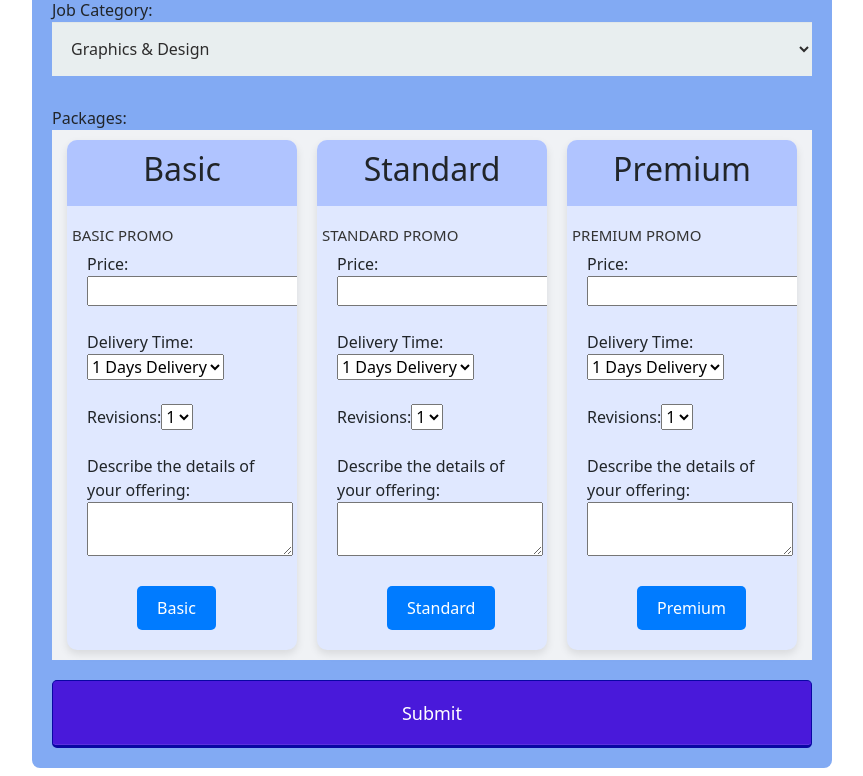
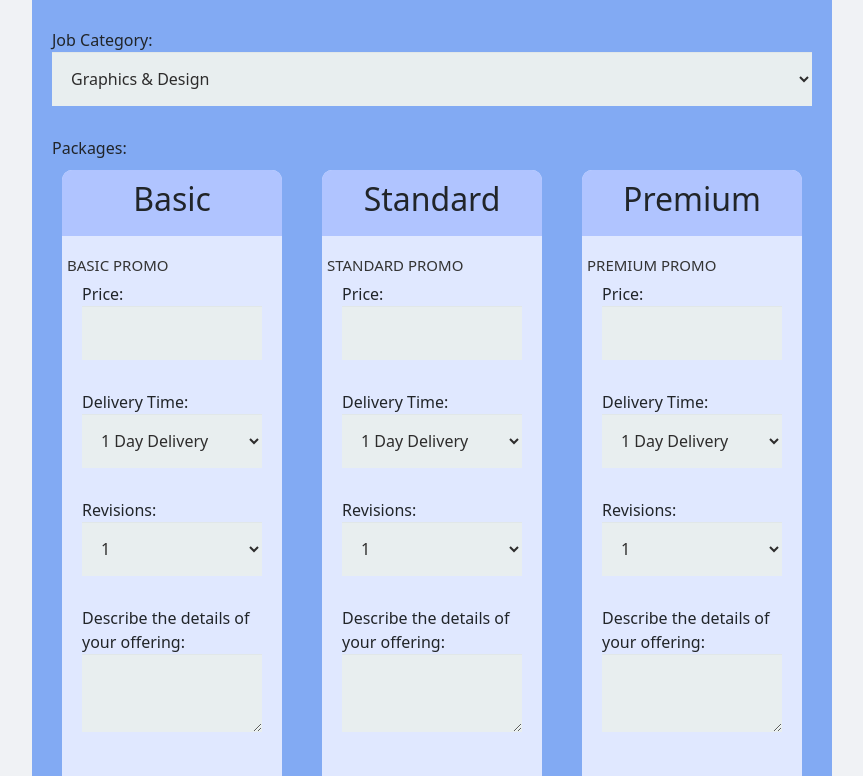
Before and after one commit to MalinduDelpitiya55/NalandaSkillHub, a React (Vite) app in the folder frontend/: page /adminJobRequ in a window 1280 px wide. Shown: the part 820-1596 px from the top of the page, without its empty margins (208-1071 px from the left). Built offline with nearby package versions, Linux system fonts and the light colour scheme.

Commit message:
complete

```diff
--- a/frontend/src/pages/adminJobRequ.jsx
+++ b/frontend/src/pages/adminJobRequ.jsx
@@ -1,30 +1,28 @@
 import React from 'react';
-import PromoPackage from './../components/promoPackage';
 
 function RequirementForm() {
     return (
-        <div style={{ display: 'flex', alignItems: 'center', justifyContent: 'center', minHeight: '100vh' }}>
-            <div style={{ maxWidth: '800px', margin: '10px auto', padding: '10px 20px', background: '#82aaf3', borderRadius: '8px' }}>
+        <div style={styles.formContainer}>
+            <div style={styles.formWrapper}>
                 <form action="index.html" method="post">
-                    <h1 style={{ margin: '0 0 30px 0', textAlign: 'center' }}>Requirement Form</h1>
+                    <h1 style={styles.formTitle}>Requirement Form</h1>
 
-                    <fieldset style={{ border: 'none' }}>
+                    <fieldset style={styles.fieldset}>
                         <label htmlFor="title">Job Post Title:</label>
-                        <input type="text" id="title" name="title" style={inputStyle} />
+                        <input type="text" id="title" name="title" style={styles.inputStyle} />
 
                         <label htmlFor="file1">Upload Five Images:</label>
-                        <input type="file" id="file1" name="file1" style={inputStyle} />
-                        <input type="file" id="file2" name="file2" style={inputStyle} />
-                        <input type="file" id="file3" name="file3" style={inputStyle} />
-                        <input type="file" id="file4" name="file4" style={inputStyle} />
-                        <input type="file" id="file5" name="file5" style={inputStyle} /><br />
+                        <input type="file" id="file1" name="file1" style={styles.inputStyle} />
+                        <input type="file" id="file2" name="file2" style={styles.inputStyle} />
+                        <input type="file" id="file3" name="file3" style={styles.inputStyle} />
+                        <input type="file" id="file4" name="file4" style={styles.inputStyle} />
+                        <input type="file" id="file5" name="file5" style={styles.inputStyle} />
 
                         <label htmlFor="aboutGig">About This Job Post:</label>
-                        <textarea id="aboutGig" name="aboutGig" style={inputStyle}></textarea>
+                        <textarea id="aboutGig" name="aboutGig" style={styles.textareaStyle}></textarea>
 
-                        <br />
                         <label htmlFor="job">Job Category:</label>
-                        <select id="job" name="user_job" style={inputStyle}>
+                        <select id="job" name="user_job" style={styles.inputStyle}>
                             <option value="frontend_developer">Graphics & Design</option>
                             <option value="php_developer">Digital Marketing</option>
                             <option value="python_developer">Programming & Tech</option>
@@ -32,11 +30,10 @@ function RequirementForm() {
                             <option value="web_designer">Photography</option>
                             <option value="wordpress_developer">Portraits & Caricatures</option>
                         </select>
+
                         <label htmlFor="package">Packages:</label>
 
-
-              <div style={{ display: 'flex', justifyContent: 'center', alignItems: 'center', height: '530px', margin: '0', backgroundColor: '#f0f2f5' }}>
-            <div style={{ display: 'flex', gap: '20px' }}>
+                        <div style={styles.cardSet}>
                             <div style={styles.card}>
                                 <div style={styles.cardHeader}>
                                     <h2>Basic</h2>
@@ -44,25 +41,25 @@ function RequirementForm() {
                                 <div style={styles.cardContent}>
                                     <h3 style={styles.cardTitle}>BASIC PROMO</h3>
                                     <label htmlFor="priceBasic">Price:</label>
-                        <input type="text" id="priceBasic" /><br /><br />
+                                    <input type="text" id="priceBasic" style={styles.inputStyle} />
                                     <label htmlFor="deliveryTimeBasic">Delivery Time:</label>
-                        <select id="deliveryTimeBasic" name="deliveryTime">
-                            <option value="day1">1 Days Delivery</option>
+                                    <select id="deliveryTimeBasic" name="deliveryTime" style={styles.inputStyle}>
+                                        <option value="day1">1 Day Delivery</option>
                                         <option value="day2">2 Days Delivery</option>
                                         <option value="day3">3 Days Delivery</option>
                                         <option value="day4">4 Days Delivery</option>
                                         <option value="day5">5 Days Delivery</option>
-                        </select><br /><br />
+                                    </select>
                                     <label htmlFor="revisionsBasic">Revisions:</label>
-                        <select id="revisionsBasic" name="revisions">
+                                    <select id="revisionsBasic" name="revisions" style={styles.inputStyle}>
                                         <option value="day1">1</option>
                                         <option value="day2">2</option>
                                         <option value="day3">3</option>
                                         <option value="day4">4</option>
                                         <option value="day5">5</option>
-                        </select><br /><br />
+                                    </select>
                                     <label htmlFor="detailsBasic">Describe the details of your offering:</label>
-                        <textarea id="detailsBasic"></textarea><br /><br />
+                                    <textarea id="detailsBasic" style={styles.textareaStyle}></textarea>
                                     <button type="submit" style={styles.cardButton}>Basic</button>
                                 </div>
                             </div>
@@ -74,25 +71,25 @@ function RequirementForm() {
                                 <div style={styles.cardContent}>
                                     <h3 style={styles.cardTitle}>STANDARD PROMO</h3>
                                     <label htmlFor="priceStandard">Price:</label>
-                        <input type="text" id="priceStandard" /><br /><br />
+                                    <input type="text" id="priceStandard" style={styles.inputStyle} />
                                     <label htmlFor="deliveryTimeStandard">Delivery Time:</label>
-                        <select id="deliveryTimeStandard" name="deliveryTime">
-                            <option value="day1">1 Days Delivery</option>
+                                    <select id="deliveryTimeStandard" name="deliveryTime" style={styles.inputStyle}>
+                                        <option value="day1">1 Day Delivery</option>
                                         <option value="day2">2 Days Delivery</option>
                                         <option value="day3">3 Days Delivery</option>
                                         <option value="day4">4 Days Delivery</option>
                                         <option value="day5">5 Days Delivery</option>
-                        </select><br /><br />
+                                    </select>
                                     <label htmlFor="revisionsStandard">Revisions:</label>
-                        <select id="revisionsStandard" name="revisions">
+                                    <select id="revisionsStandard" name="revisions" style={styles.inputStyle}>
                                         <option value="day1">1</option>
                                         <option value="day2">2</option>
                                         <option value="day3">3</option>
                                         <option value="day4">4</option>
                                         <option value="day5">5</option>
-                        </select><br /><br />
+                                    </select>
                                     <label htmlFor="detailsStandard">Describe the details of your offering:</label>
-                        <textarea id="detailsStandard"></textarea><br /><br />
+                                    <textarea id="detailsStandard" style={styles.textareaStyle}></textarea>
                                     <button type="submit" style={styles.cardButton}>Standard</button>
                                 </div>
                             </div>
@@ -104,43 +101,63 @@ function RequirementForm() {
                                 <div style={styles.cardContent}>
                                     <h3 style={styles.cardTitle}>PREMIUM PROMO</h3>
                                     <label htmlFor="pricePremium">Price:</label>
-                        <input type="text" id="pricePremium" /><br /><br />
+                                    <input type="text" id="pricePremium" style={styles.inputStyle} />
                                     <label htmlFor="deliveryTimePremium">Delivery Time:</label>
-                        <select id="deliveryTimePremium" name="deliveryTime">
-                            <option value="day1">1 Days Delivery</option>
+                                    <select id="deliveryTimePremium" name="deliveryTime" style={styles.inputStyle}>
+                                        <option value="day1">1 Day Delivery</option>
                                         <option value="day2">2 Days Delivery</option>
                                         <option value="day3">3 Days Delivery</option>
                                         <option value="day4">4 Days Delivery</option>
                                         <option value="day5">5 Days Delivery</option>
-                        </select><br /><br />
+                                    </select>
                                     <label htmlFor="revisionsPremium">Revisions:</label>
-                        <select id="revisionsPremium" name="revisions">
+                                    <select id="revisionsPremium" name="revisions" style={styles.inputStyle}>
                                         <option value="day1">1</option>
                                         <option value="day2">2</option>
                                         <option value="day3">3</option>
                                         <option value="day4">4</option>
                                         <option value="day5">5</option>
-                        </select><br /><br />
+                                    </select>
                                     <label htmlFor="detailsPremium">Describe the details of your offering:</label>
-                        <textarea id="detailsPremium"></textarea><br /><br />
-                        <button type="submit" style={styles.cardButton}>Premium</button>
+                                    <textarea id="detailsPremium" style={styles.textareaStyle}></textarea>
+                                    <button type="submit " style={styles.cardButton}>Premium</button>
                                 </div>
                             </div>
                         </div>
-        </div>
-
-
-
                     </fieldset>
 
-                    <button type="submit" style={buttonStyle}>Submit</button>
+                    <button type="submit" style={styles.buttonStyle}>Submit</button>
                 </form>
             </div>
         </div>
     );
 }
 
-const inputStyle = {
+const styles = {
+    formContainer: {
+        display: 'flex',
+        alignItems: 'center',
+        justifyContent: 'center',
+        minHeight: '100vh',
+        padding: '20px',
+        backgroundColor: '#f0f2f5',
+    },
+    formWrapper: {
+        maxWidth: '800px',
+        width: '100%',
+        margin: '10px auto',
+        padding: '20px',
+        backgroundColor: '#82aaf3',
+        borderRadius: '8px',
+    },
+    formTitle: {
+        margin: '0 0 30px 0',
+        textAlign: 'center',
+    },
+    fieldset: {
+        border: 'none',
+    },
+    inputStyle: {
         background: 'rgba(255, 255, 255, 0.1)',
         border: 'none',
         fontSize: '16px',
@@ -152,9 +169,22 @@ const inputStyle = {
         color: '#2a2929fb',
         boxShadow: '0 1px 0 rgba(0, 0, 0, 0.03) inset',
         marginBottom: '30px',
-};
-
-const buttonStyle = {
+    },
+    textareaStyle: {
+        background: 'rgba(255, 255, 255, 0.1)',
+        border: 'none',
+        fontSize: '16px',
+        height: 'auto',
+        outline: '0',
+        padding: '15px',
+        width: '100%',
+        backgroundColor: '#e8eeef',
+        color: '#2a2929fb',
+        boxShadow: '0 1px 0 rgba(0, 0, 0, 0.03) inset',
+        marginBottom: '30px',
+        resize: 'vertical',
+    },
+    buttonStyle: {
         padding: '19px 39px 18px 39px',
         color: '#FFF',
         backgroundColor: '#4919da',
@@ -167,31 +197,37 @@ const buttonStyle = {
         borderWidth: '1px 1px 3px',
         boxShadow: '0 -1px 0 rgba(255, 255, 255, 0.1) inset',
         marginBottom: '10px',
-    marginTop:'20px'
-};
-const styles = {
+        marginTop: '20px',
+    },
+    cardSet: {
+        display: 'flex',
+        flexWrap: 'wrap',
+        gap: '20px',
+        justifyContent: 'center',
+    },
     card: {
         backgroundColor: '#e0e8ff',
         borderRadius: '10px',
-        boxShadow: '0 4px 8px rgba(0, 0, 0, 0.1)',
-        width: '230px',
+        width: '130px',
         textAlign: 'left',
-        overflow: 'hidden'
+        overflow: 'hidden',
+        flex: '1 1 200px',
+        margin: '10px',
     },
     cardHeader: {
         backgroundColor: '#b0c4ff',
         padding: '10px 0',
-        textAlign: 'center'
+        textAlign: 'center',
     },
     cardContent: {
-        padding: '20px'
+        padding: '20px',
     },
     cardTitle: {
         marginLeft: '-15px',
         fontSize: '15px',
-        color: '#333'
+        color: '#333',
     },
-    cardButton :{
+    cardButton: {
         backgroundColor: '#007bff',
         color: 'white',
         border: 'none',
@@ -199,8 +235,10 @@ const styles = {
         fontSize: '16px',
         borderRadius: '5px',
         cursor: 'pointer',
-        marginLeft: '50px'
-    }
+        marginTop: '10px',
+
+
+    },
 };
 
 export default RequirementForm;
```
Lines whose indentation alone changed are shown as unchanged.
